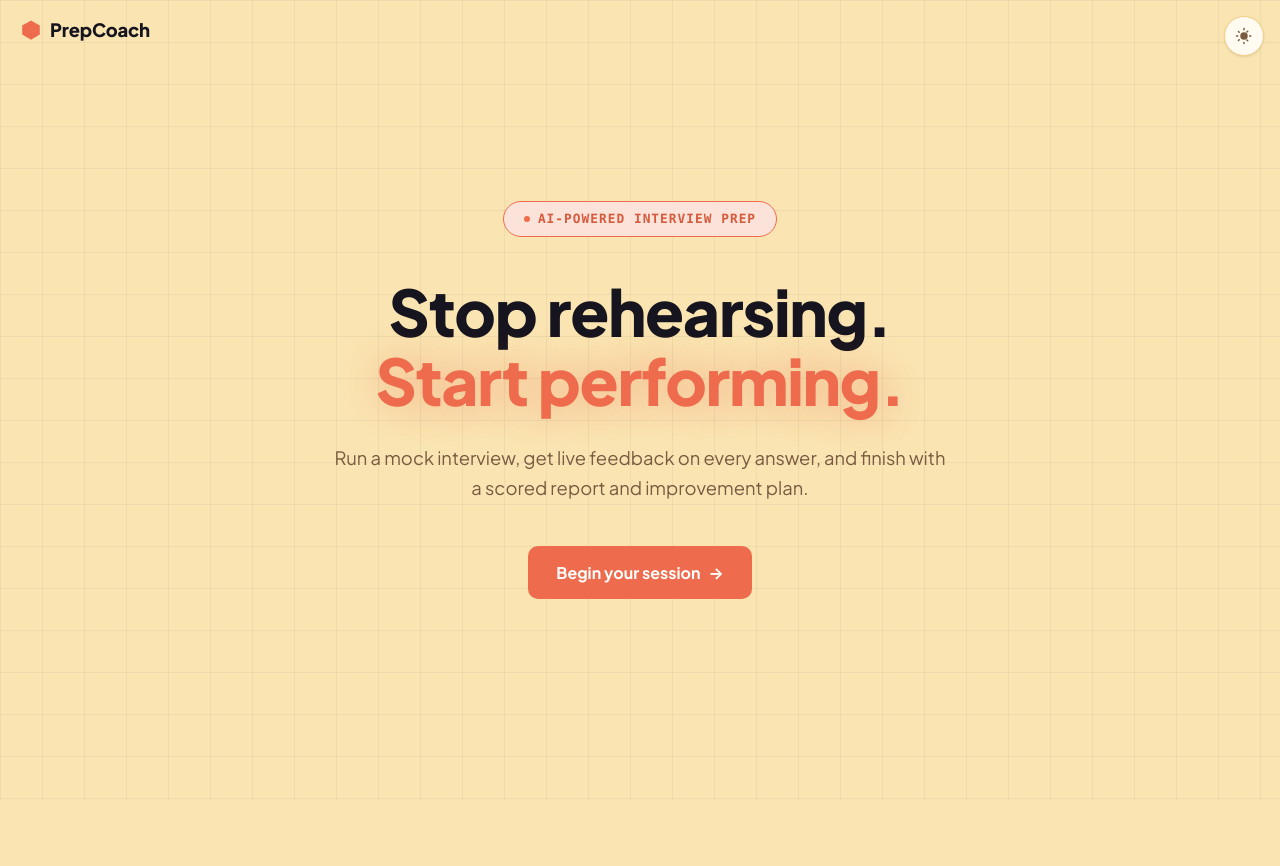
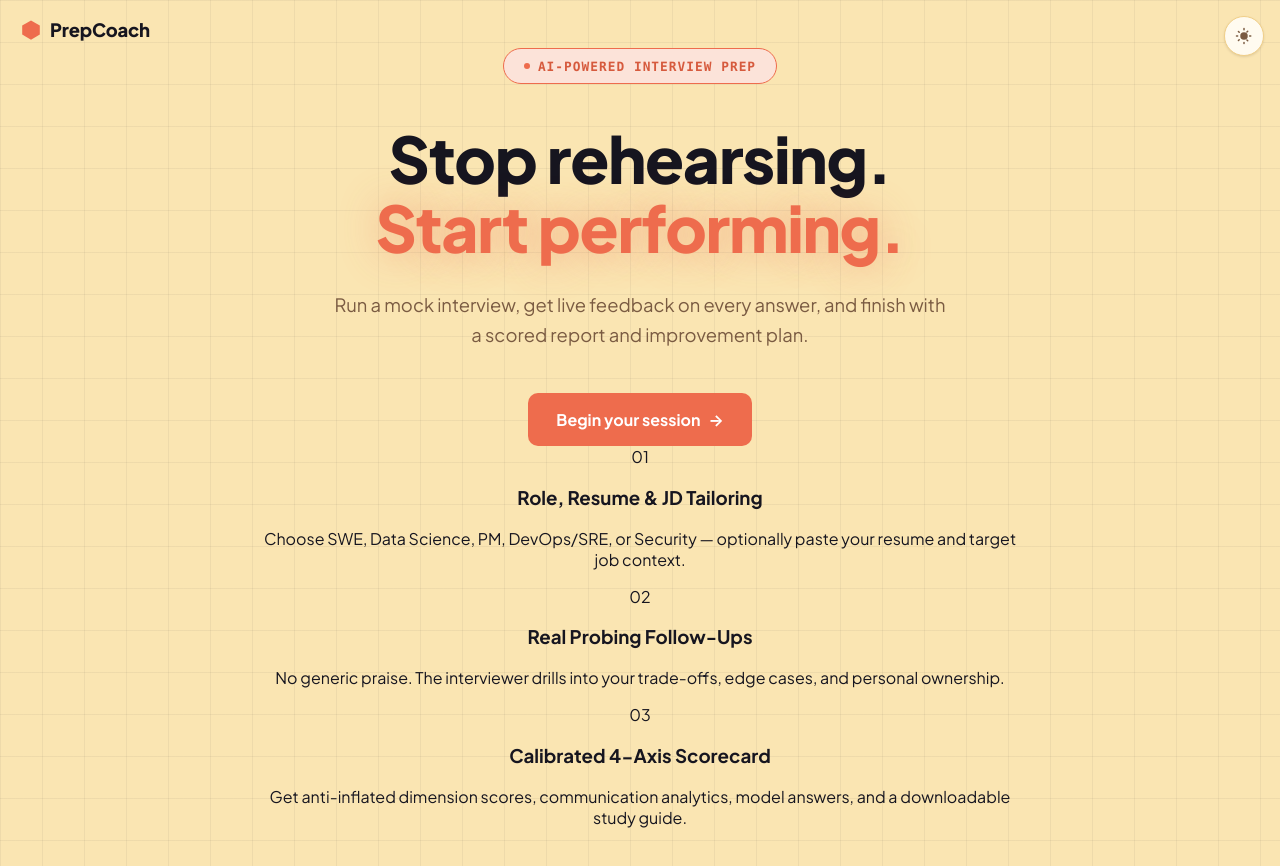
Before and after one commit to amruthamodela06/PrepCoach, a React (Vite) app in the folder frontend/: page / in a window 1280 px wide. Shown: the top 866 px of the page. Before the commit the page ends 800 px from the top, so only its background shows below. Built offline with nearby package versions, Linux system fonts and the light colour scheme.

Commit message:
feat(frontend/views): enhance LandingView with feature highlights, role showcase, and recent session summary

```diff
--- a/frontend/src/views/LandingView.jsx
+++ b/frontend/src/views/LandingView.jsx
@@ -1,4 +1,22 @@
-export default function LandingView({ onStart }) {
+const FEATURES = [
+  {
+    step: '01',
+    title: 'Role, Resume & JD Tailoring',
+    desc: 'Choose SWE, Data Science, PM, DevOps/SRE, or Security — optionally paste your resume and target job context.',
+  },
+  {
+    step: '02',
+    title: 'Real Probing Follow-Ups',
+    desc: 'No generic praise. The interviewer drills into your trade-offs, edge cases, and personal ownership.',
+  },
+  {
+    step: '03',
+    title: 'Calibrated 4-Axis Scorecard',
+    desc: 'Get anti-inflated dimension scores, communication analytics, model answers, and a downloadable study guide.',
+  },
+]
+
+export default function LandingView({ onStart, onOpenPractice, onOpenHistory, stats }) {
   return (
     <section className="view" id="landing-view">
       <div className="landing-hero-wrap">
@@ -21,6 +39,34 @@ export default function LandingView({ onStart }) {
             <button type="button" className="landing-btn-primary" onClick={onStart}>
               Begin your session <span aria-hidden="true">&rarr;</span>
             </button>
+            {onOpenPractice && (
+              <button type="button" className="btn btn-ghost landing-btn-secondary" onClick={onOpenPractice}>
+                Browse Question Bank
+              </button>
+            )}
+          </div>
+
+          {stats?.totalSessions > 0 && (
+            <div className="landing-progress-pill" onClick={onOpenHistory} role="button" tabIndex={0}>
+              <span>
+                <strong>{stats.totalSessions}</strong> session{stats.totalSessions > 1 ? 's' : ''} completed
+              </span>
+              <span>•</span>
+              <span>Avg: <strong>{stats.averageScore}/100</strong></span>
+              <span>•</span>
+              <span>Best: <strong>{stats.bestScore}/100</strong></span>
+              <span className="landing-progress-link">View history &rarr;</span>
+            </div>
+          )}
+
+          <div className="landing-features-grid">
+            {FEATURES.map((f) => (
+              <div className="landing-feature-card" key={f.step}>
+                <span className="landing-feature-step">{f.step}</span>
+                <h3>{f.title}</h3>
+                <p>{f.desc}</p>
+              </div>
+            ))}
           </div>
         </div>
       </div>
```
